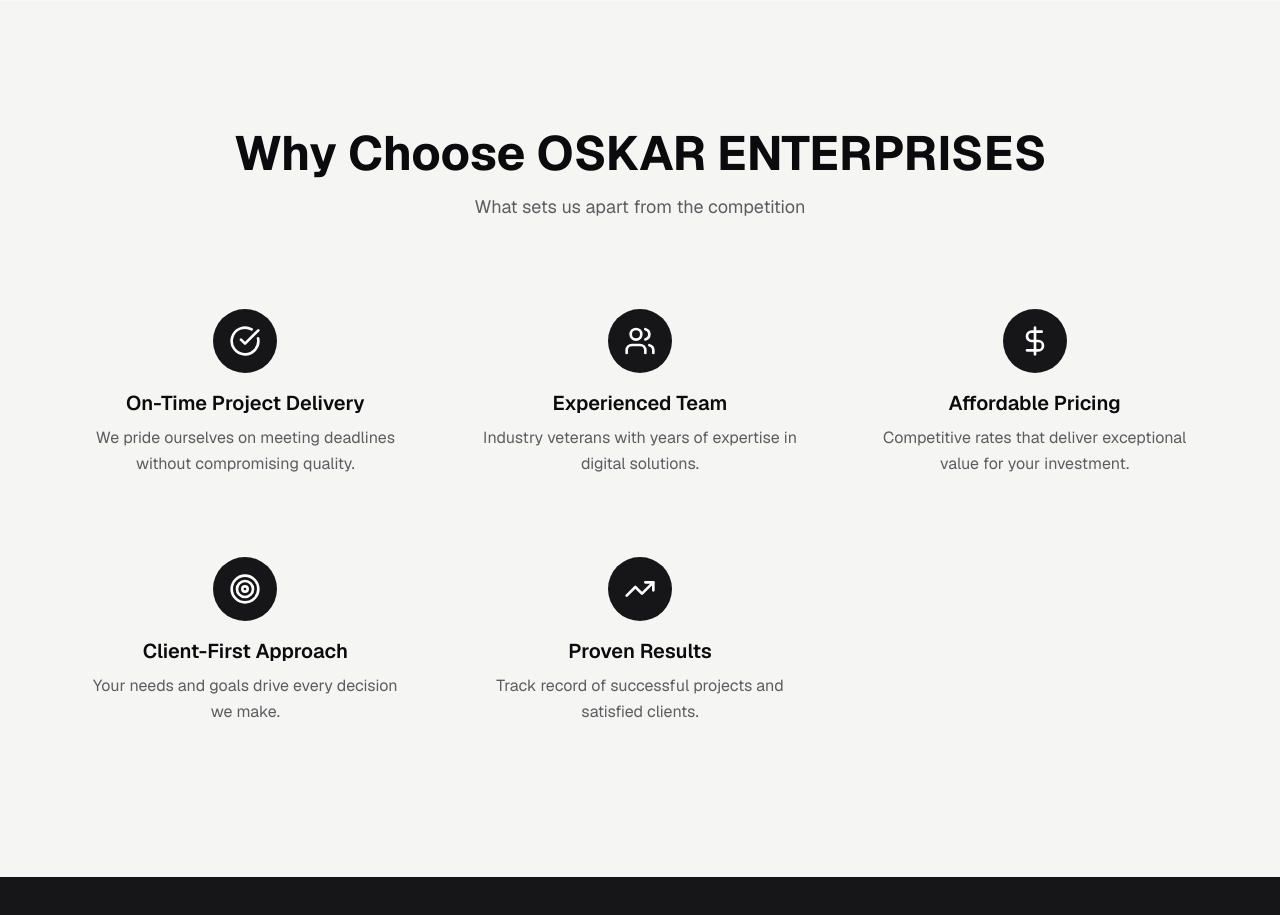
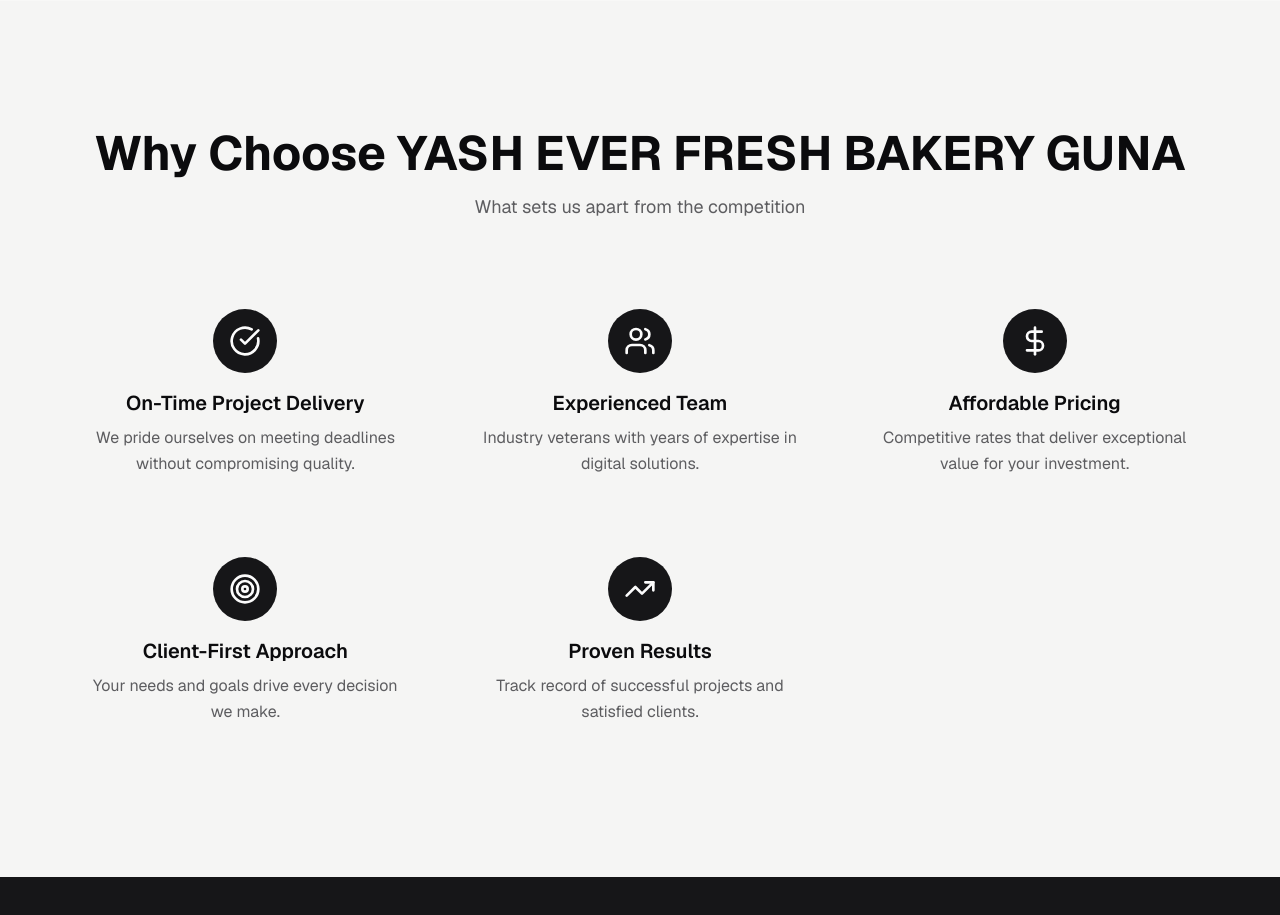
Before and after one commit to shivshivam1802/oskar, a Next.js app: page / in a window 1280 px wide. Shown: the part 2580-3495 px from the top of the page. Built offline with nearby package versions, Linux system fonts and the light colour scheme.

Commit message:
Update section title to reflect new branding

```diff
--- a/components/why-choose-section.tsx
+++ b/components/why-choose-section.tsx
@@ -33,7 +33,7 @@ export function WhyChooseSection() {
     <section id="why-choose" className="py-20 md:py-32 bg-secondary/30">
       <div className="container mx-auto px-4">
         <div className="text-center mb-16">
-          <h2 className="text-3xl md:text-5xl font-bold text-foreground mb-4">Why Choose OSKAR ENTERPRISES</h2>
+          <h2 className="text-3xl md:text-5xl font-bold text-foreground mb-4">Why Choose YASH EVER FRESH BAKERY GUNA</h2>
           <p className="text-lg text-muted-foreground max-w-2xl mx-auto">What sets us apart from the competition</p>
         </div>
 
```
